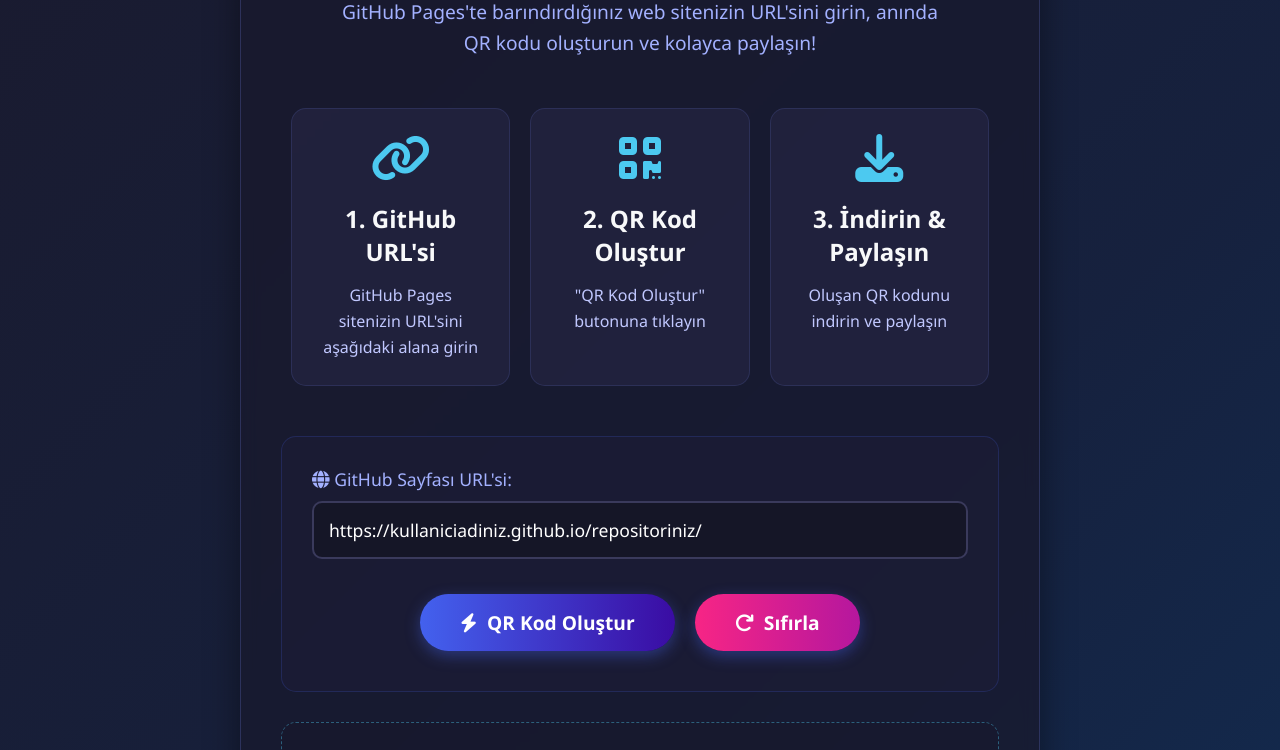
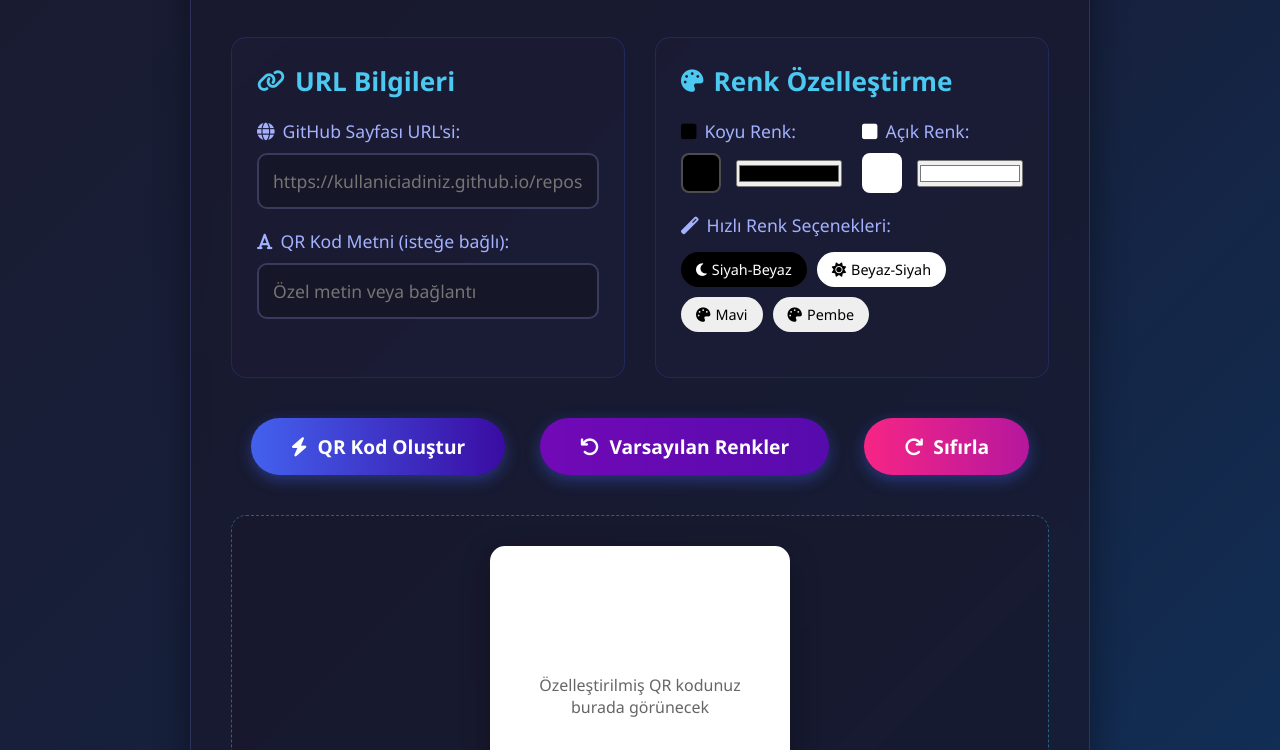
Before and after one commit to atuk4n/asksitesi, a plain HTML site: page index.html in a window 1280 px wide. Shown: the part 241-991 px from the top of the page. Drawn offline with Linux system fonts and the light colour scheme.

Commit message:
Update index.html

```diff
--- a/index.html
+++ b/index.html
@@ -1,10 +1,9 @@
-
 <!DOCTYPE html>
 <html lang="tr">
 <head>
     <meta charset="UTF-8">
     <meta name="viewport" content="width=device-width, initial-scale=1.0">
-    <title>GitHub Sayfası için QR Kod Oluşturucu</title>
+    <title>Renkli QR Kod Oluşturucu</title>
     <script src="https://cdn.rawgit.com/davidshimjs/qrcodejs/gh-pages/qrcode.min.js"></script>
     <link rel="stylesheet" href="https://cdnjs.cloudflare.com/ajax/libs/font-awesome/6.4.0/css/all.min.css">
     <style>
@@ -26,7 +25,7 @@
         }
 
         .container {
-            max-width: 800px;
+            max-width: 900px;
             width: 100%;
             background: rgba(25, 25, 45, 0.7);
             border-radius: 20px;
@@ -59,57 +58,37 @@
             line-height: 1.6;
         }
 
-        .steps {
-            display: flex;
-            justify-content: space-between;
-            margin: 40px 0;
-            flex-wrap: wrap;
+        .form-container {
+            display: grid;
+            grid-template-columns: 1fr 1fr;
+            gap: 30px;
+            margin: 30px 0;
         }
 
-        .step {
-            flex: 1;
-            min-width: 200px;
-            background: rgba(40, 40, 70, 0.6);
+        @media (max-width: 768px) {
+            .form-container {
+                grid-template-columns: 1fr;
+            }
+        }
+
+        .url-section, .color-section {
+            background: rgba(30, 30, 55, 0.6);
             border-radius: 15px;
             padding: 25px;
-            margin: 10px;
-            text-align: center;
-            transition: transform 0.3s ease;
-            border: 1px solid rgba(92, 107, 192, 0.2);
+            border: 1px solid rgba(67, 97, 238, 0.2);
         }
 
-        .step:hover {
-            transform: translateY(-10px);
-            background: rgba(50, 50, 90, 0.7);
-        }
-
-        .step i {
-            font-size: 3rem;
+        .section-title {
+            display: flex;
+            align-items: center;
+            gap: 10px;
             margin-bottom: 20px;
+            font-size: 1.4rem;
             color: #4cc9f0;
         }
 
-        .step h3 {
-            font-size: 1.5rem;
-            margin-bottom: 15px;
-            color: #f8f9fa;
-        }
-
-        .step p {
-            color: #c1c8ff;
-            line-height: 1.6;
-        }
-
-        .form-container {
-            background: rgba(30, 30, 55, 0.6);
-            border-radius: 15px;
-            padding: 30px;
-            margin: 30px 0;
-            border: 1px solid rgba(67, 97, 238, 0.2);
-        }
-
         .input-group {
-            margin-bottom: 25px;
+            margin-bottom: 20px;
         }
 
         label {
@@ -117,11 +96,14 @@
             margin-bottom: 10px;
             font-size: 1.1rem;
             color: #a3b1ff;
+            display: flex;
+            align-items: center;
+            gap: 8px;
         }
 
-        input {
+        input[type="url"], input[type="text"] {
             width: 100%;
-            padding: 15px;
+            padding: 14px;
             border-radius: 10px;
             border: 2px solid #3a3a5c;
             background: rgba(20, 20, 35, 0.7);
@@ -136,6 +118,29 @@
             box-shadow: 0 0 0 3px rgba(67, 97, 238, 0.3);
         }
 
+        .color-controls {
+            display: grid;
+            grid-template-columns: 1fr 1fr;
+            gap: 20px;
+        }
+
+        .color-picker {
+            display: flex;
+            align-items: center;
+            gap: 15px;
+        }
+
+        .color-preview {
+            width: 40px;
+            height: 40px;
+            border-radius: 8px;
+            border: 2px solid rgba(255, 255, 255, 0.3);
+        }
+
+        .color-input {
+            flex: 1;
+        }
+
         .qr-container {
             display: flex;
             flex-direction: column;
@@ -148,15 +153,16 @@
         }
 
         #qrcode {
-            width: 250px;
-            height: 250px;
+            width: 300px;
+            height: 300px;
             display: flex;
             justify-content: center;
             align-items: center;
             background: white;
             padding: 20px;
-            border-radius: 10px;
+            border-radius: 15px;
             margin-bottom: 25px;
+            box-shadow: 0 10px 30px rgba(0, 0, 0, 0.3);
         }
 
         .btn {
@@ -193,6 +199,10 @@
             background: linear-gradient(to right, #f72585, #b5179e);
         }
 
+        .btn-preset {
+            background: linear-gradient(to right, #7209b7, #560bad);
+        }
+
         .btn i {
             font-size: 1.2rem;
         }
@@ -202,41 +212,35 @@
             justify-content: center;
             flex-wrap: wrap;
             margin-top: 20px;
+            gap: 15px;
         }
 
-        .instructions {
-            background: rgba(30, 30, 55, 0.6);
-            border-radius: 15px;
-            padding: 30px;
-            margin-top: 30px;
-            border: 1px solid rgba(67, 97, 238, 0.2);
+        .preset-buttons {
+            display: flex;
+            flex-wrap: wrap;
+            gap: 10px;
+            margin-top: 15px;
         }
 
-        .instructions h2 {
-            font-size: 1.8rem;
-            margin-bottom: 20px;
-            color: #4cc9f0;
-            text-align: center;
+        .preset-btn {
+            padding: 8px 15px;
+            border-radius: 30px;
+            border: none;
+            cursor: pointer;
+            font-size: 0.9rem;
+            transition: all 0.2s ease;
+            display: flex;
+            align-items: center;
+            gap: 5px;
         }
 
-        .instructions ol {
-            padding-left: 25px;
-            margin-bottom: 20px;
+        .preset-btn:hover {
+            transform: translateY(-2px);
+            box-shadow: 0 4px 10px rgba(0, 0, 0, 0.2);
         }
 
-        .instructions li {
-            margin-bottom: 15px;
-            line-height: 1.6;
-            color: #c1c8ff;
-        }
-
-        .instructions p {
-            font-style: italic;
-            text-align: center;
-            color: #a3b1ff;
-            margin-top: 20px;
-            padding-top: 20px;
-            border-top: 1px solid rgba(92, 107, 192, 0.3);
+        .preset-btn i {
+            font-size: 0.9rem;
         }
 
         footer {
@@ -249,20 +253,17 @@
         }
 
         @media (max-width: 768px) {
-            .steps {
-                flex-direction: column;
-            }
-
-            .step {
-                margin: 10px 0;
-            }
-
             h1 {
                 font-size: 2.2rem;
             }
 
             .container {
                 padding: 25px;
+            }
+
+            #qrcode {
+                width: 250px;
+                height: 250px;
             }
         }
 
@@ -284,53 +285,97 @@
                 flex-direction: column;
                 align-items: center;
             }
+
+            .color-controls {
+                grid-template-columns: 1fr;
+            }
         }
     </style>
 </head>
 <body>
     <div class="container">
         <header>
-            <h1><i class="fas fa-qrcode"></i> GitHub Sayfası için QR Kod Oluşturucu</h1>
-            <p class="subtitle">GitHub Pages'te barındırdığınız web sitenizin URL'sini girin, anında QR kodu oluşturun ve kolayca paylaşın!</p>
+            <h1><i class="fas fa-qrcode"></i> Renkli QR Kod Oluşturucu</h1>
+            <p class="subtitle">GitHub sayfanız için özel renklerde QR kodu oluşturun! Siyah-beyaz, beyaz-siyah veya istediğiniz renk kombinasyonunu seçin.</p>
         </header>
 
-        <div class="steps">
-            <div class="step">
+        <div class="form-container">
+            <div class="url-section">
+                <div class="section-title">
                     <i class="fas fa-link"></i>
-                <h3>1. GitHub URL'si</h3>
-                <p>GitHub Pages sitenizin URL'sini aşağıdaki alana girin</p>
+                    <h3>URL Bilgileri</h3>
                 </div>
-            <div class="step">
-                <i class="fas fa-qrcode"></i>
-                <h3>2. QR Kod Oluştur</h3>
-                <p>"QR Kod Oluştur" butonuna tıklayın</p>
+
+                <div class="input-group">
+                    <label for="github-url"><i class="fas fa-globe"></i> GitHub Sayfası URL'si:</label>
+                    <input type="url" id="github-url" placeholder="https://kullaniciadiniz.github.io/repositoriniz/" value="">
                 </div>
-            <div class="step">
-                <i class="fas fa-download"></i>
-                <h3>3. İndirin & Paylaşın</h3>
-                <p>Oluşan QR kodunu indirin ve paylaşın</p>
+
+                <div class="input-group">
+                    <label for="qr-text"><i class="fas fa-font"></i> QR Kod Metni (isteğe bağlı):</label>
+                    <input type="text" id="qr-text" placeholder="Özel metin veya bağlantı">
                 </div>
             </div>
 
-        <div class="form-container">
+            <div class="color-section">
+                <div class="section-title">
+                    <i class="fas fa-palette"></i>
+                    <h3>Renk Özelleştirme</h3>
+                </div>
+
+                <div class="color-controls">
                     <div class="input-group">
-                <label for="github-url"><i class="fas fa-globe"></i> GitHub Sayfası URL'si:</label>
-                <input type="url" id="github-url" placeholder="https://kullaniciadiniz.github.io/repositoriniz/" value="">
+                        <label><i class="fas fa-square" style="color: #000000;"></i> Koyu Renk:</label>
+                        <div class="color-picker">
+                            <div class="color-preview" id="dark-preview" style="background: #000000;"></div>
+                            <input type="color" class="color-input" id="dark-color" value="#000000">
+                        </div>
+                    </div>
+
+                    <div class="input-group">
+                        <label><i class="fas fa-square" style="color: #ffffff;"></i> Açık Renk:</label>
+                        <div class="color-picker">
+                            <div class="color-preview" id="light-preview" style="background: #ffffff;"></div>
+                            <input type="color" class="color-input" id="light-color" value="#ffffff">
+                        </div>
+                    </div>
+                </div>
+
+                <div class="input-group">
+                    <label><i class="fas fa-magic"></i> Hızlı Renk Seçenekleri:</label>
+                    <div class="preset-buttons">
+                        <button class="preset-btn" data-dark="#000000" data-light="#ffffff" style="background: #000; color: #fff;">
+                            <i class="fas fa-moon"></i> Siyah-Beyaz
+                        </button>
+                        <button class="preset-btn" data-dark="#ffffff" data-light="#000000" style="background: #fff; color: #000;">
+                            <i class="fas fa-sun"></i> Beyaz-Siyah
+                        </button>
+                        <button class="preset-btn" data-dark="#4361ee" data-light="#ffffff">
+                            <i class="fas fa-palette"></i> Mavi
+                        </button>
+                        <button class="preset-btn" data-dark="#f72585" data-light="#ffffff">
+                            <i class="fas fa-palette"></i> Pembe
+                        </button>
+                    </div>
+                </div>
+            </div>
         </div>
 
         <div class="button-group">
             <button class="btn" id="generate-btn">
                 <i class="fas fa-bolt"></i> QR Kod Oluştur
             </button>
+            <button class="btn btn-preset" id="default-colors-btn">
+                <i class="fas fa-undo"></i> Varsayılan Renkler
+            </button>
             <button class="btn btn-reset" id="reset-btn">
                 <i class="fas fa-redo"></i> Sıfırla
             </button>
         </div>
-        </div>
 
         <div class="qr-container">
             <div id="qrcode">
-                <p style="color: #666; text-align: center;">QR kodunuz burada görünecek</p>
+                <p style="color: #666; text-align: center; max-width: 80%;">Özelleştirilmiş QR kodunuz burada görünecek</p>
             </div>
 
             <div class="button-group">
@@ -339,50 +384,70 @@
                 </button>
             </div>
         </div>
-
-        <div class="instructions">
-            <h2><i class="fas fa-info-circle"></i> Nasıl Kullanılır?</h2>
-            <ol>
-                <li>GitHub Pages sitenizin URL'sini üstteki kutuya girin (örnek: https://kullaniciadiniz.github.io/repositoriniz/)</li>
-                <li>"QR Kod Oluştur" butonuna tıklayın</li>
-                <li>Oluşan QR kodu görüntülenecektir</li>
-                <li>"QR Kodunu İndir" butonuna tıklayarak PNG formatında indirin</li>
-                <li>İndirdiğiniz QR kodu yazdırabilir, sosyal medyada paylaşabilir veya web sitenize ekleyebilirsiniz</li>
-            </ol>
-            <p>Artık kullanıcılar telefonlarıyla QR kodu tarayarak sitenize kolayca erişebilir!</p>
-        </div>
     </div>
 
     <footer>
-        <p>GitHub QR Kod Oluşturucu | © 2023 Tüm hakları saklıdır</p>
+        <p>Renkli QR Kod Oluşturucu | © 2023 Tüm hakları saklıdır</p>
     </footer>
 
     <script>
         document.addEventListener('DOMContentLoaded', function() {
+            // Elementler
             const githubUrlInput = document.getElementById('github-url');
+            const qrTextInput = document.getElementById('qr-text');
+            const darkColorInput = document.getElementById('dark-color');
+            const lightColorInput = document.getElementById('light-color');
+            const darkPreview = document.getElementById('dark-preview');
+            const lightPreview = document.getElementById('light-preview');
             const generateBtn = document.getElementById('generate-btn');
             const downloadBtn = document.getElementById('download-btn');
             const resetBtn = document.getElementById('reset-btn');
+            const defaultColorsBtn = document.getElementById('default-colors-btn');
             const qrcodeDiv = document.getElementById('qrcode');
+            const presetButtons = document.querySelectorAll('.preset-btn');
 
             let qrcode = null;
 
-            // Örnek URL ekle (kullanıcı adını ve repo adını değiştirin)
-            githubUrlInput.value = "https://kullaniciadiniz.github.io/repositoriniz/";
-
-            generateBtn.addEventListener('click', function() {
-                const url = githubUrlInput.value.trim();
-
-                if (!url) {
-                    alert('Lütfen bir GitHub URL girin!');
-                    return;
+            // Renk seçicileri güncelleme
+            function updateColorPreviews() {
+                darkPreview.style.backgroundColor = darkColorInput.value;
+                lightPreview.style.backgroundColor = lightColorInput.value;
             }
 
-                // Geçerli bir GitHub Pages URL'si mi kontrol et
-                if (!url.startsWith('https://') || !url.includes('github.io')) {
-                    if (!confirm('Bu geçerli bir GitHub Pages URL\'si gibi görünmüyor. Yine de devam etmek istiyor musunuz?')) {
+            darkColorInput.addEventListener('input', updateColorPreviews);
+            lightColorInput.addEventListener('input', updateColorPreviews);
+
+            // Ön tanımlı renk butonları
+            presetButtons.forEach(button => {
+                button.addEventListener('click', function() {
+                    const dark = this.getAttribute('data-dark');
+                    const light = this.getAttribute('data-light');
+
+                    darkColorInput.value = dark;
+                    lightColorInput.value = light;
+                    updateColorPreviews();
+                });
+            });
+
+            // Varsayılan renklere dönme
+            defaultColorsBtn.addEventListener('click', function() {
+                darkColorInput.value = '#000000';
+                lightColorInput.value = '#ffffff';
+                updateColorPreviews();
+            });
+
+            // QR kod oluşturma
+            generateBtn.addEventListener('click', function() {
+                let content = githubUrlInput.value.trim();
+
+                // Eğer URL yoksa metin alanını kontrol et
+                if (!content) {
+                    content = qrTextInput.value.trim();
+                }
+
+                if (!content) {
+                    alert('Lütfen bir URL veya metin girin!');
                     return;
-                    }
                 }
 
                 // Önceki QR kodunu temizle
@@ -390,11 +455,11 @@
 
                 // Yeni QR kod oluştur
                 qrcode = new QRCode(qrcodeDiv, {
-                    text: url,
-                    width: 250,
-                    height: 250,
-                    colorDark: "#000000",
-                    colorLight: "#ffffff",
+                    text: content,
+                    width: 280,
+                    height: 280,
+                    colorDark: darkColorInput.value,
+                    colorLight: lightColorInput.value,
                     correctLevel: QRCode.CorrectLevel.H
                 });
 
@@ -402,6 +467,7 @@
                 downloadBtn.disabled = false;
             });
 
+            // QR kodunu indirme
             downloadBtn.addEventListener('click', function() {
                 if (!qrcode) {
                     alert('Önce bir QR kodu oluşturmalısınız!');
@@ -416,17 +482,25 @@
 
                 // Canvas'ı PNG'ye dönüştür
                 const link = document.createElement('a');
-                link.download = 'github-qrcode.png';
+                link.download = 'ozel-qrcode.png';
                 link.href = canvas.toDataURL('image/png');
                 link.click();
             });
 
+            // Formu sıfırlama
             resetBtn.addEventListener('click', function() {
                 githubUrlInput.value = '';
-                qrcodeDiv.innerHTML = '<p style="color: #666; text-align: center;">QR kodunuz burada görünecek</p>';
+                qrTextInput.value = '';
+                darkColorInput.value = '#000000';
+                lightColorInput.value = '#ffffff';
+                updateColorPreviews();
+                qrcodeDiv.innerHTML = '<p style="color: #666; text-align: center; max-width: 80%;">Özelleştirilmiş QR kodunuz burada görünecek</p>';
                 downloadBtn.disabled = true;
                 qrcode = null;
             });
+
+            // Başlangıçta renk önizlemelerini güncelle
+            updateColorPreviews();
         });
     </script>
 </body>
```
Lines whose indentation alone changed are shown as unchanged.
